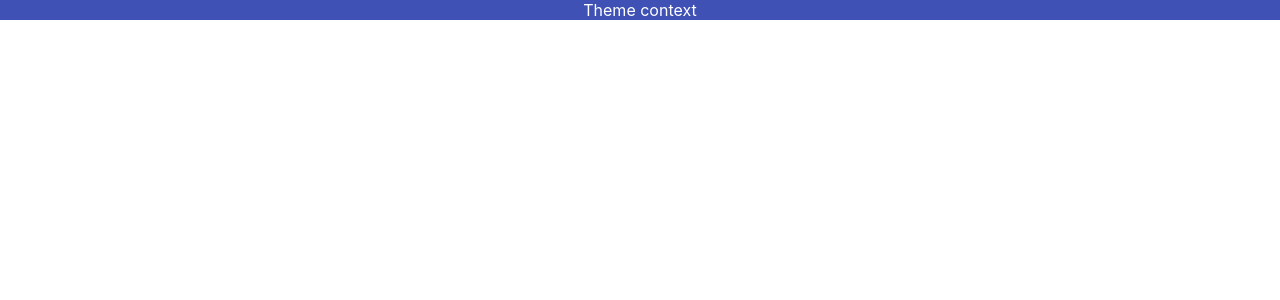
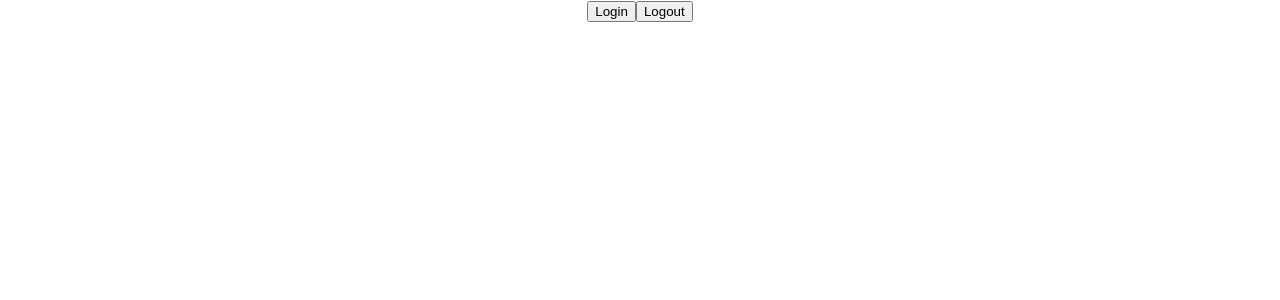
Before and after one commit to Ramdanii19/React-Typescript, a React (Create React App) app: page / in a window 1280 px wide. Shown: the top 300 px of the page. Built offline with nearby package versions, Linux system fonts and the light colour scheme.

Commit message:
useContext Future Value

```diff
--- a/src/App.tsx
+++ b/src/App.tsx
@@ -9,10 +9,13 @@ import { Person } from './components/Person';
 import { PersonList } from './components/PersonList';
 import { LoggedIn } from './components/state/LoggedIn';
 import { Status } from './components/Status';
-import { User } from './components/state/User';
+// import { User } from './components/state/User';
 import { Counter } from './components/state/Counter';
 import { ThemeContextProvider } from './components/context/ThemeContext';
 import { Box } from './components/context/Box';
+import { UserContextProvider } from './components/context/UserContext';
+import { User } from './components/context/User';
+
 
 function App() {
   const personName = {
@@ -52,9 +55,12 @@ function App() {
       <LoggedIn /> */}
       {/* <User /> */}
       {/* <Counter /> */}
-      <ThemeContextProvider>
+      {/* <ThemeContextProvider>
         <Box />
-      </ThemeContextProvider>
+      </ThemeContextProvider> */}
+      <UserContextProvider>
+        <User />
+      </UserContextProvider>
     </div>
   );
 }
--- /dev/null
+++ b/src/components/context/User.tsx
@@ -0,0 +1,27 @@
+import { useContext } from "react"
+import { UserContext } from "./UserContext"
+
+export const User = () => {
+  const userContext = useContext(UserContext)
+  const handleLogin = () => {
+    if (userContext) {
+      userContext.setUser({
+        name: 'ramdan',
+        email: 'ramdan@gmail.com'
+      })
+    }
+  }
+  const handleLogout = () => {
+    if (userContext) {
+      userContext.setUser(null)
+    }
+  }
+  return (
+    <div>
+      <button onClick={handleLogin}>Login</button>
+      <button onClick={handleLogout}>Logout</button>
+      <div className="">{userContext.user?.name}</div>
+      <div className="">{userContext.user?.email}</div>
+    </div>
+  )
+}
--- /dev/null
+++ b/src/components/context/UserContext.tsx
@@ -0,0 +1,26 @@
+import { createContext, useState } from "react"
+
+export type AuthUser = {
+  name: string
+  email: string
+}
+
+type UserContextType = {
+  user: AuthUser | null
+  setUser: React.Dispatch<React.SetStateAction<AuthUser | null>>
+}
+
+type UserContextProviderProps = {
+  children: React.ReactNode
+}
+
+export const UserContext = createContext({} as UserContextType)
+
+export const UserContextProvider = ({ children }: UserContextProviderProps) => {
+  const [user, setUser] = useState<AuthUser | null>(null)
+  return (
+    <UserContext.Provider value={{ user, setUser }}>
+      {children}
+    </UserContext.Provider>
+  )
+}
```
